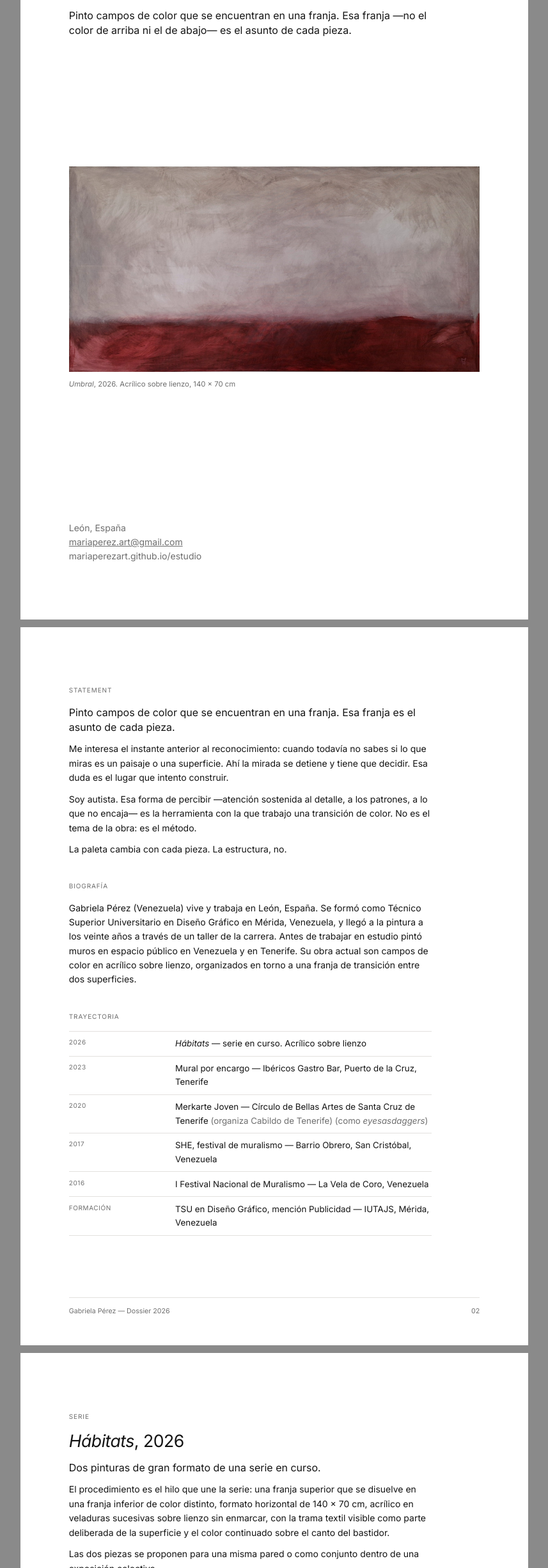
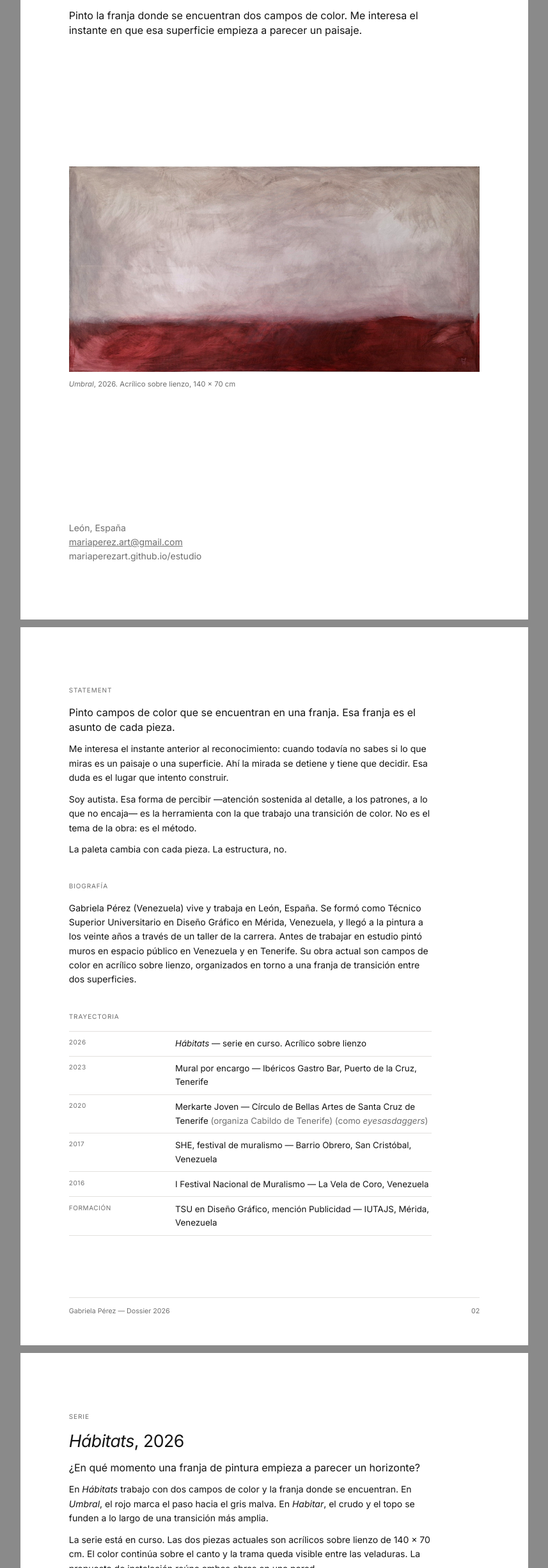
Before and after one commit to mariaperezart/estudio, a plain HTML site: page dossier/index.html in a window 1280 px wide. Shown: the part 210-2660 px from the top of the page at 64% size, without its empty margins (211-1068 px from the left). Drawn offline with Linux system fonts and the light colour scheme.

Commit message:
Aclarar las reproducciones y revisar los textos de Hábitats

```diff
--- a/assets/css/styles.css
+++ b/assets/css/styles.css
@@ -508,3 +508,12 @@ button[type="submit"]:hover { color: var(--muted); border-bottom-color: var(--mu
 @media (min-width: 46.01rem) {
   .habitats-works { column-gap: var(--s5); }
 }
+
+/* Ajuste de exposición para las reproducciones frontales. */
+img[src$="/obras/umbral/hero.jpg"] {
+  filter: brightness(1.16);
+}
+
+img[src$="/obras/habitar/hero.jpg"] {
+  filter: brightness(1.21);
+}
--- a/dossier/index.html
+++ b/dossier/index.html
@@ -68,6 +68,15 @@ dd { margin:0; font-size:10pt; }
   .hoja { width:auto; min-height:0; padding:24px; }
   .pie { position:static; margin-top:24px; }
 }
+
+/* Ajuste de exposición para las reproducciones frontales. */
+img[src$="/obras/umbral/hero.jpg"] {
+  filter: brightness(1.16);
+}
+
+img[src$="/obras/habitar/hero.jpg"] {
+  filter: brightness(1.21);
+}
 </style>
 </head>
 <body>
@@ -82,7 +91,7 @@ dd { margin:0; font-size:10pt; }
   <div>
     <p class="label">Dossier 2026</p>
     <h1>Gabriela Pérez</h1>
-    <p class="lead">Pinto campos de color que se encuentran en una franja. Esa franja —no el color de arriba ni el de abajo— es el asunto de cada pieza.</p>
+    <p class="lead">Pinto la franja donde se encuentran dos campos de color. Me interesa el instante en que esa superficie empieza a parecer un paisaje.</p>
   </div>
   <figure>
     <img src="../assets/img/obras/umbral/hero.jpg" alt="Umbral, 2026">
@@ -122,9 +131,9 @@ dd { margin:0; font-size:10pt; }
 <section class="hoja">
   <p class="label">Serie</p>
   <h1><em>Hábitats</em>, 2026</h1>
-  <p class="lead">Dos pinturas de gran formato de una serie en curso.</p>
-  <p>El procedimiento es el hilo que une la serie: una franja superior que se disuelve en una franja inferior de color distinto, formato horizontal de 140 × 70 cm, acrílico en veladuras sucesivas sobre lienzo sin enmarcar, con la trama textil visible como parte deliberada de la superficie y el color continuado sobre el canto del bastidor.</p>
-  <p>Las dos piezas se proponen para una misma pared o como conjunto dentro de una exposición colectiva.</p>
+  <p class="lead">¿En qué momento una franja de pintura empieza a parecer un horizonte?</p>
+  <p>En <em>Hábitats</em> trabajo con dos campos de color y la franja donde se encuentran. En <em>Umbral</em>, el rojo marca el paso hacia el gris malva. En <em>Habitar</em>, el crudo y el topo se funden a lo largo de una transición más amplia.</p>
+  <p>La serie está en curso. Las dos piezas actuales son acrílicos sobre lienzo de 140 × 70 cm. El color continúa sobre el canto y la trama queda visible entre las veladuras. La propuesta de instalación reúne ambas obras en una pared.</p>
   <figure style="margin-top:8mm;">
     <img src="../assets/img/obras/umbral/escala.jpg" alt="La artista frente a Umbral en el estudio">
     <figcaption>La artista frente a <em>Umbral</em> en el estudio.</figcaption>
@@ -139,7 +148,7 @@ dd { margin:0; font-size:10pt; }
   <figure>
     <img src="../assets/img/obras/umbral/hero.jpg" alt="Umbral, 2026">
   </figure>
-  <p>El rojo se concentra en el tercio inferior de <em>Umbral</em>. Al encontrarse con el gris malva, se atenúa y deja ver la trama del lienzo. La mirada se detiene en esa franja, donde el límite entre los dos campos pierde nitidez.</p>
+  <p>En <em>Umbral</em>, una banda roja recorre la parte baja del lienzo. Hacia arriba, el rojo se va abriendo entre las veladuras hasta encontrarse con el gris malva. De cerca, la trama del lienzo interrumpe esa línea que, a distancia, parece un horizonte.</p>
   <dl style="margin-top:6mm;">
     <div><dt>Año</dt><dd>2026</dd></div>
     <div><dt>Técnica</dt><dd>Acrílico sobre lienzo</dd></div>
@@ -156,7 +165,7 @@ dd { margin:0; font-size:10pt; }
   <figure>
     <img src="../assets/img/obras/habitar/hero.jpg" alt="Habitar, 2026">
   </figure>
-  <p>En <em>Habitar</em>, el crudo cálido se disuelve en el gris topo. El paso es tan gradual que cuesta fijar dónde termina un color y empieza el otro. La mirada recorre esa franja antes de asentarse en el topo.</p>
+  <p>El crudo ocupa la parte alta de <em>Habitar</em> y se va apagando hacia el gris topo. Entre ambos queda una franja ancha en la que los colores todavía se mezclan. Al recorrerla de cerca, se distinguen las capas que de lejos parecen un solo tono.</p>
   <dl style="margin-top:6mm;">
     <div><dt>Año</dt><dd>2026</dd></div>
     <div><dt>Técnica</dt><dd>Acrílico sobre lienzo</dd></div>
```
Also changed, not shown: colecciones/habitats/index.html (+4 -4 lines), index.html (+1 -1 lines), obras/habitar/index.html (+2 -2 lines), obras/index.html (+1 -1 lines), obras/umbral/index.html (+2 -2 lines), 1 other file.
